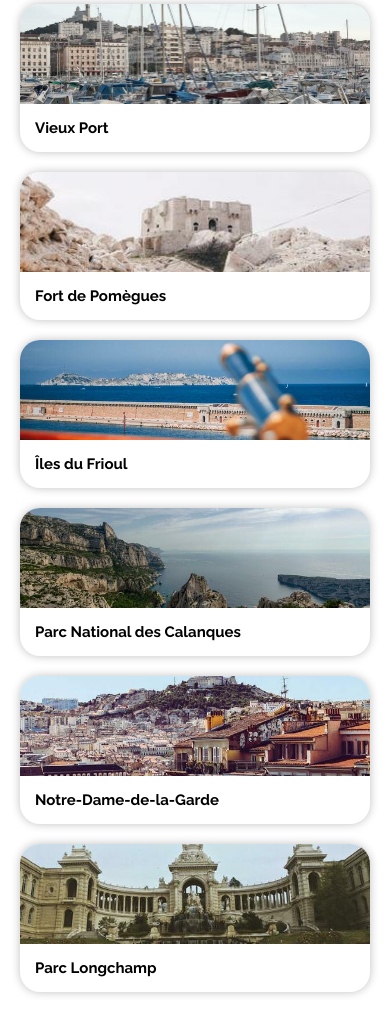
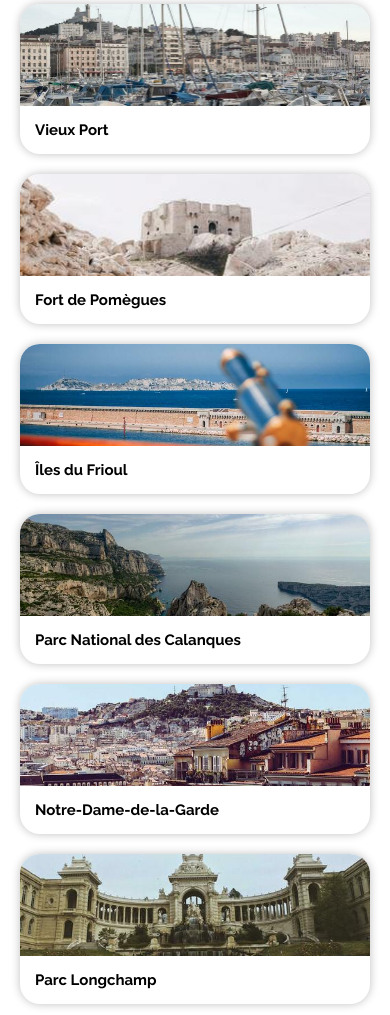
Before and after one commit to FizFoXy/Reservia, a plain HTML site: page index.html in a window 390 px wide. Shown: the part 2431-3446 px from the top of the page. Drawn offline with Linux system fonts and the light colour scheme; a web font is replaced by a local one.

Commit message:
"Activités" div fixing
couldn't fix anything
didn't work
I hate cards

```diff
--- a/index.html
+++ b/index.html
@@ -218,8 +218,7 @@
             </section>
             <section id="cards_other">
                 <h2>Activités à Marseille</h2>
-                <div id="cards_secondary">
-                    <div class="cards_bottom">
+                <div id="cards_bottom">
                         <a href="#">
                             <figure>
                                 <img src="images/activites/4_small/reno-laithienne-QUgJhdY5Fyk-unsplash.jpg" alt="card image" />
@@ -240,8 +239,6 @@
                                 </figure>
                             </a>
                         </div>
-                    </div>
-                    <div class="cards_bottom">
                         <a href="#">
                             <figure>
                                 <img src="images/activites/4_small/kilyan-sockalingum-NR8-cBCN3aI-unsplash.jpg" alt="card image" />
@@ -262,7 +259,6 @@
                                 </figure>
                             </a>
                         </div>
-                    </div>
                 </div>
             </section>
         </main>
--- a/style.css
+++ b/style.css
@@ -279,34 +279,22 @@ h2{
     color: #0065FC;
     margin-top: auto;
 }
-.cards_bottom{
-    display: flex;
-    height: 600px;
-    width:50%;
-}
-.cards_bottom img{
+#cards_bottom img{
     width: 100%;
-    height: 100%;
     object-fit: cover;
     border-radius: 20px 20px 0px 0px;
     overflow: hidden;
+    flex: auto;
+    height: 400px;
 }
-#cards_secondary{
+#cards_bottom{
     display: flex;
+    justify-content: space-between;
+    flex-wrap: wrap;
 }
-.cards_bottom figure{
-    display: flex;
-    flex-direction: column;
-    justify-content: flex-end;
-    margin: 0px;
-    height: 100%;
-    box-shadow: 0px 0px 10px #c0c0c0;
+#cards_bottom a{
     border-radius: 20px;
-}
-.cards_bottom a{
-    border-radius: 20px;
-    margin-right: 30px;
-    width: 50%;
+    width: 23%;
 }
 .cards_bottom:nth-child(1){
     margin-right: 30px;
@@ -314,9 +302,9 @@ h2{
 .cards_bottom_aside{
     display: flex;
     flex-direction: column;
-    width: 50%;
+    width: 23%;
 }
-.cards_bottom_aside a{
+#cards_bottom .cards_bottom_aside a{
     margin-right: 0px;
     width: 100%;
 }
@@ -327,7 +315,16 @@ h2{
 .cards_bottom_aside a:nth-child(2){
     height: 35%;
 }
-.cards_bottom figcaption{
+#cards_bottom figure, .cards_bottom_aside figure{
+    display: flex;
+    flex-direction: column;
+    justify-content: space-between;
+    height: 100%;
+    margin: 0px;
+    box-shadow: 0px 0px 10px #c0c0c0;
+    border-radius: 20px;
+}
+#cards_bottom figcaption{
     font-weight: bold;
     font-size: 25px;
     margin: 15px;
@@ -447,14 +444,14 @@ footer li{
     #cards_other{
         margin: 0px 50px 0px 50px;
     }
+    #cards_bottom img {
+        height: 300px;
+    }
     h2{
         margin: 0px 0px 30px 0px;
         font-size: 18px;
     }
-    .cards_bottom{
-        height: 500px;
-    }
-    .cards_bottom figcaption{
+    #cards_bottom figcaption{
         font-size: 15px;
     }
     footer h3{
@@ -564,15 +561,14 @@ footer li{
     #cards_other{
         margin: 30px 30px 0px 30px;
     }
-    #cards_secondary{
-        flex-direction: column;
-    }
-    .cards_bottom{
-        height: 400px;
+    #cards_bottom{
         width:100%;
     }
-    .cards_bottom a{
+    #cards_bottom a{
         margin-bottom: 20px;
+    }
+    #cards_bottom img {
+        height: 200px;
     }
     .cards_bottom:nth-child(1){
         margin-right: 0px;
@@ -584,10 +580,11 @@ footer li{
     }
     .cards_bottom_aside a:nth-child(1){
         margin-bottom: auto;
-        height: 45%;
+        height: 48%;
     }
     .cards_bottom_aside a:nth-child(2){
-        height: 45%;
+        margin-bottom: 0px;
+        height: 48%;
     }
     footer div ul, footer div h3{
         padding-left: 30px;
@@ -642,9 +639,6 @@ footer li{
     }
     footer div ul, footer div h3{
         padding-left: 0px;
-    }
-    #cards_secondary{
-        flex-direction: column;
     }
 }
 @media screen and (max-width: 426px)
@@ -729,10 +723,15 @@ footer li{
     #cards_other{
         margin: 10px 20px 0px 20px;
     }
-    .cards_bottom{
+    #cards_bottom{
         flex-direction: column;
         height: auto;
         width:100%;
+    }
+    #cards_bottom a{
+        width: 100%;
+        height: 150px;
+        margin-bottom: 20px;
     }
     .cards_bottom_aside{
         width: 100%;
@@ -740,15 +739,4 @@ footer li{
     .cards_bottom_aside a:nth-child(1){
         margin-bottom: 20px;
     }
-    .cards_bottom img{
-        height: 100px;
-    }
-    .cards_bottom a{
-        margin-right: 0px;
-        width: 100%;
-        margin-bottom: 20px;
-    }
-    .cards_bottom:nth-child(1){
-        margin-right: 0px;
-    }
 }
```
